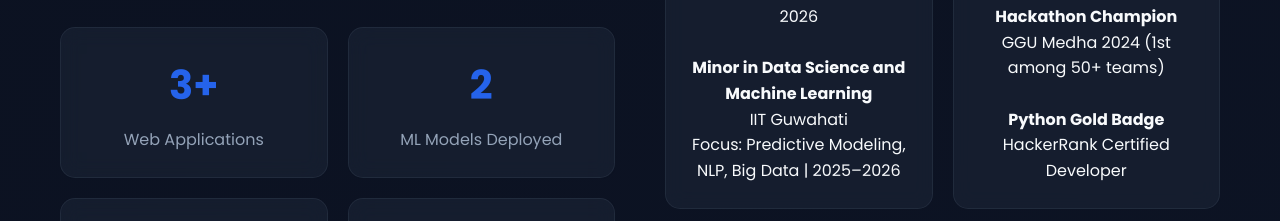
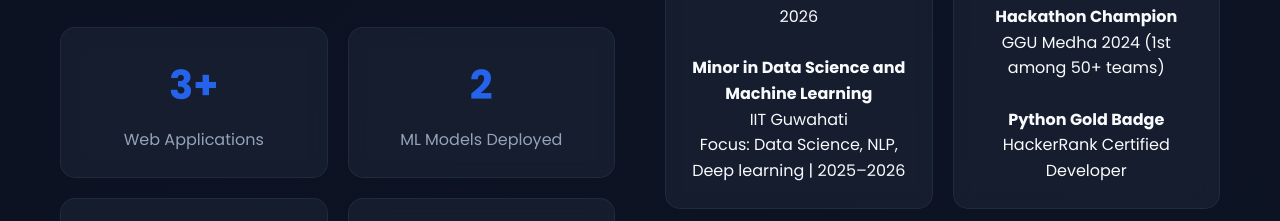
Before and after one commit to satwikmyneni/satwik_Portfolio, a plain HTML site: page index.html in a window 1280 px wide. Shown: the part 1420-1641 px from the top of the page. Drawn offline with Linux system fonts and the light colour scheme.

Commit message:
Update index.html

```diff
--- a/index.html
+++ b/index.html
@@ -924,7 +924,7 @@
                         <br>
                         <p><strong>Minor in Data Science and Machine Learning</strong></p>
                         <p>IIT Guwahati</p>
-                        <p>Focus: Predictive Modeling, NLP, Big Data | 2025–2026</p>
+                        <p>Focus: Data Science, NLP, Deep learning | 2025–2026</p>
                     </div>
 
                     <div class="stat-box">
```
